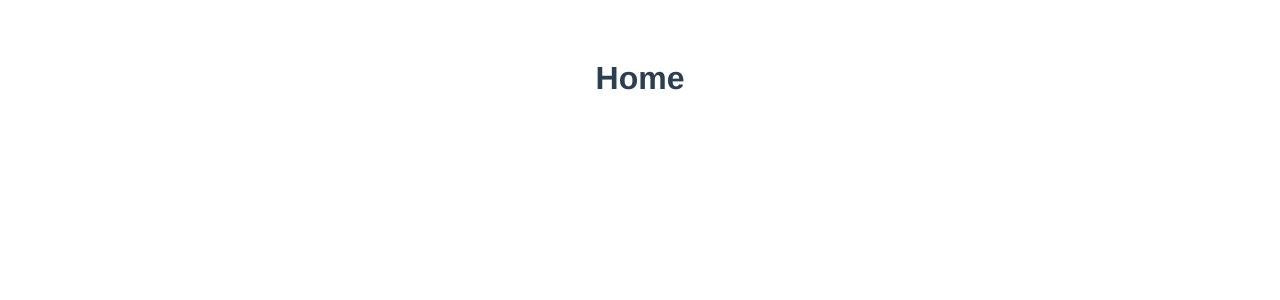
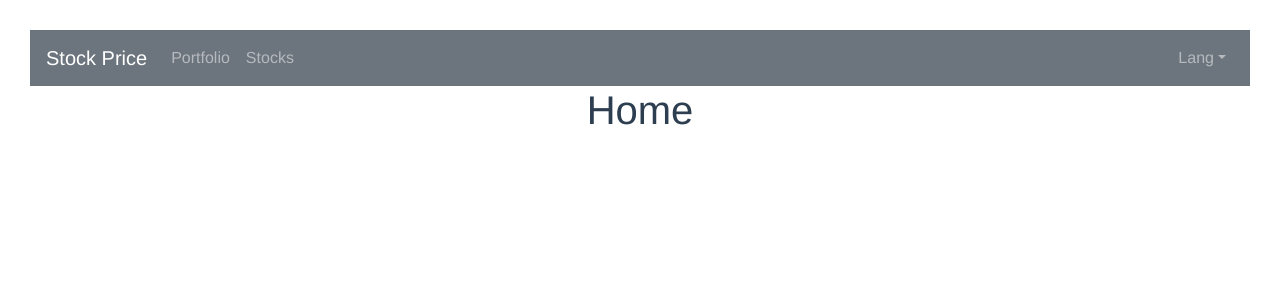
Before and after one commit to ahmad4hat/vue-learning, a Vue app: page / in a window 1280 px wide. Shown: the top 300 px of the page. Built offline with nearby package versions, Linux system fonts and the light colour scheme.

Commit message:
basic header added

```diff
--- a/src/App.vue
+++ b/src/App.vue
@@ -1,12 +1,17 @@
 <template>
-  <div id="app">
+  <b-container fluid id="app">
+    <Header></Header>
     <router-view></router-view>
-  </div>
+  </b-container>
 </template>
 
 <script>
+import Header from "./components/Header";
 export default {
-  name: "App"
+  name: "App",
+  components: {
+    Header: Header
+  }
 };
 </script>
 
@@ -17,6 +22,6 @@ export default {
   -moz-osx-font-smoothing: grayscale;
   text-align: center;
   color: #2c3e50;
-  margin-top: 60px;
+  padding: 30px;
 }
 </style>
--- a/src/components/Header.vue
+++ b/src/components/Header.vue
@@ -1,5 +1,28 @@
 <template>
-    <div>
-       <h1>Header</h1>
-    </div>
+  <div>
+    <b-navbar toggleable="lg" type="dark" variant="secondary">
+      <router-link to="/">
+        <b-navbar-brand>Stock Price</b-navbar-brand>
+      </router-link>
+
+      <b-navbar-toggle target="nav-collapse"></b-navbar-toggle>
+
+      <b-collapse id="nav-collapse" is-nav>
+        <b-navbar-nav>
+          <router-link to="/portfolio" tag="b-nav-item" active-class="active">Portfolio</router-link>
+          <router-link to="/stocks" tag="b-nav-item" active-class="active">Stocks</router-link>
+        </b-navbar-nav>
+
+        <!-- Right aligned nav items -->
+        <b-navbar-nav class="ml-auto">
+          <b-nav-item-dropdown text="Lang" right>
+            <b-dropdown-item href="#">EN</b-dropdown-item>
+            <b-dropdown-item href="#">ES</b-dropdown-item>
+            <b-dropdown-item href="#">RU</b-dropdown-item>
+            <b-dropdown-item href="#">FA</b-dropdown-item>
+          </b-nav-item-dropdown>
+        </b-navbar-nav>
+      </b-collapse>
+    </b-navbar>
+  </div>
 </template>
--- a/src/components/Home.vue
+++ b/src/components/Home.vue
@@ -3,10 +3,6 @@
     <h1>Home</h1>
   </div>
 </template>
-
-<script>
-export default {};
-</script>
 
 <!-- Add "scoped" attribute to limit CSS to this component only -->
 <style scoped>
--- a/src/main.js
+++ b/src/main.js
@@ -1,4 +1,7 @@
+import "@babel/polyfill";
+import "mutationobserver-shim";
 import Vue from "vue";
+import "./plugins/bootstrap-vue";
 import App from "./App.vue";
 import VueRouter from "vue-router";
 import { routes } from "./routes.js";
```
Also changed, not shown: package.json (+9 -0 lines), src/plugins/bootstrap-vue.js (added, +7 -0 lines), src/components/portfolio/Portfolio.vue (line endings or trailing spaces), src/components/portfolio/Stock.vue (line endings or trailing spaces), src/components/stocks/Stock.vue (line endings or trailing spaces), src/components/stocks/Stocks.vue (line endings or trailing spaces), 1 other file (tests, documents, lock files or other folders).
